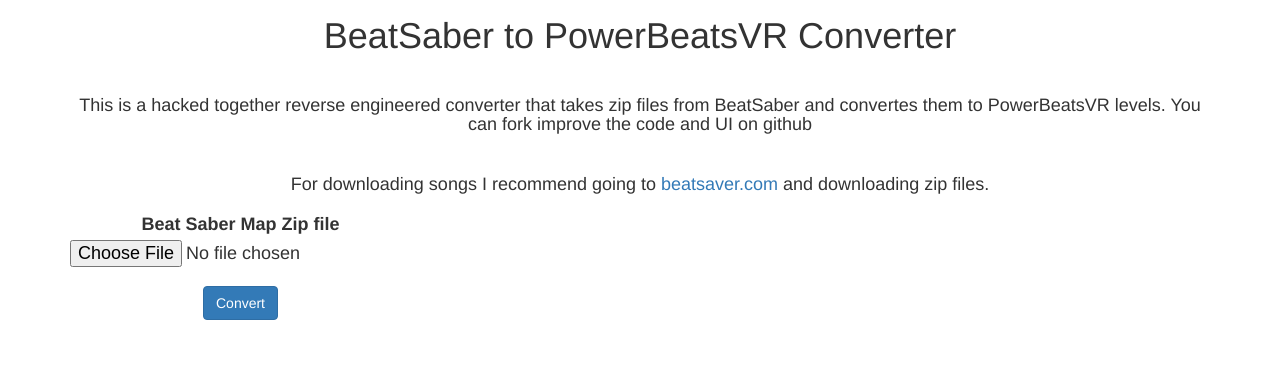
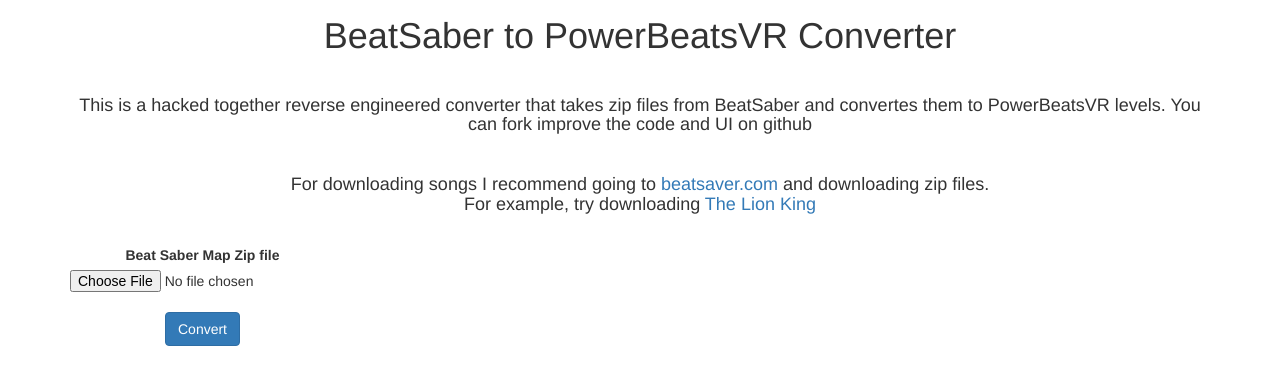
Before and after one commit to guysoft/PowerBeatsVR_song_writer, a Flask app: page / in a window 1280 px wide. Shown: the part 153-538 px from the top of the page. Run offline with Flask 2, Linux system fonts and the light colour scheme; some libraries are stand-ins or nearby versions.

Commit message:
Add zip to download example

```diff
--- a/src/app/templates/upload.html
+++ b/src/app/templates/upload.html
@@ -14,7 +14,7 @@
      <h4>This is a hacked together reverse engineered converter that takes zip files from BeatSaber and convertes them to PowerBeatsVR levels.
      You can fork improve the code and UI on github</h4>
      <br/>
-     <h4>For downloading songs I recommend going to <a href="https://beatsaver.com/" target="_blank">beatsaver.com</a> and downloading zip files.
+     <h4>For downloading songs I recommend going to <a href="https://beatsaver.com/" target="_blank">beatsaver.com</a> and downloading zip files.<br/>For example, try downloading <a href="https://cdn.beatsaver.com/1a3237630cd17aaa2af3f728621dcfdcce38edf1.zip" download>The Lion King</a></h4>
      <table><tr><td>
       <form action = "/uploader" method = "POST" enctype = "multipart/form-data">
         <div class="form-group">
```
